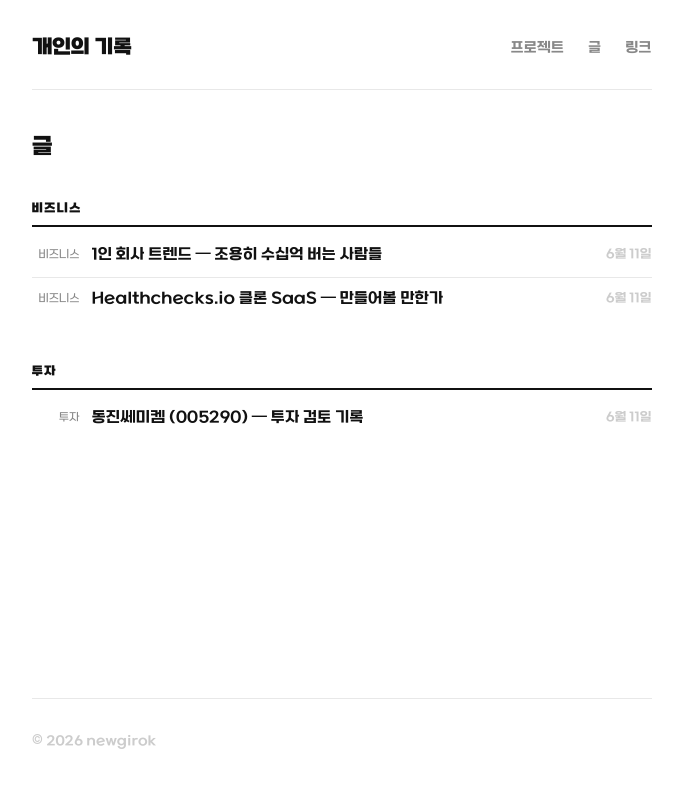
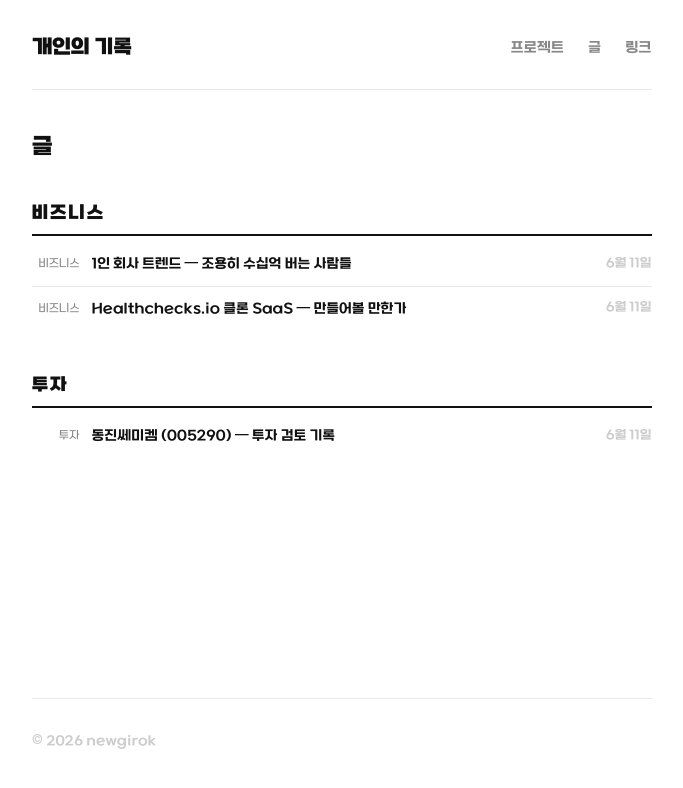
Before and after one commit to newgirok/newgirok.github.io, a Next.js app: page /posts in a window 1280 px wide. Shown: the top 788 px of the page, without its empty margins (291-974 px from the left). Built offline with nearby package versions, Linux system fonts and the light colour scheme.

Commit message:
fix: 섹션 헤더 크게(1.1rem), 목록 제목 작게(0.85rem)로 계층 조정

```diff
--- a/app/globals.css
+++ b/app/globals.css
@@ -160,7 +160,7 @@ a {
 }
 
 .post-card-title a {
-  font-size: 0.95rem;
+  font-size: 0.85rem;
   font-weight: 500;
   color: var(--text);
   white-space: nowrap;
@@ -201,7 +201,7 @@ a {
 .project-card:hover .project-card-title { text-decoration: underline; text-underline-offset: 3px; }
 
 .project-card-title {
-  font-size: 0.95rem;
+  font-size: 0.85rem;
   font-weight: 500;
   color: var(--text);
 }
@@ -214,7 +214,7 @@ a {
 }
 
 .post-card-title-text {
-  font-size: 0.95rem;
+  font-size: 0.85rem;
   font-weight: 500;
   color: var(--text);
   overflow: hidden;
@@ -237,7 +237,7 @@ a {
 }
 
 .home-section-header h2 {
-  font-size: 0.75rem;
+  font-size: 1.1rem;
   font-weight: 700;
   text-transform: uppercase;
   letter-spacing: 0.08em;
```
